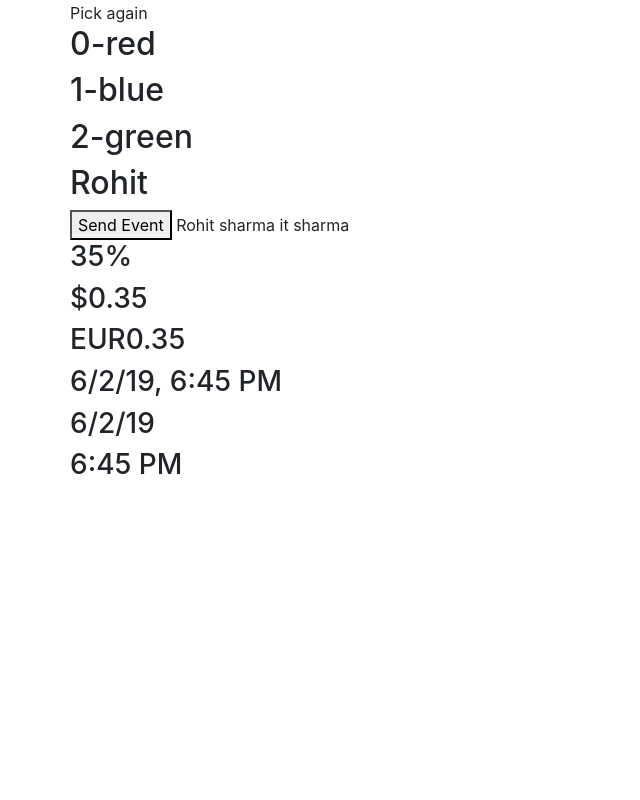
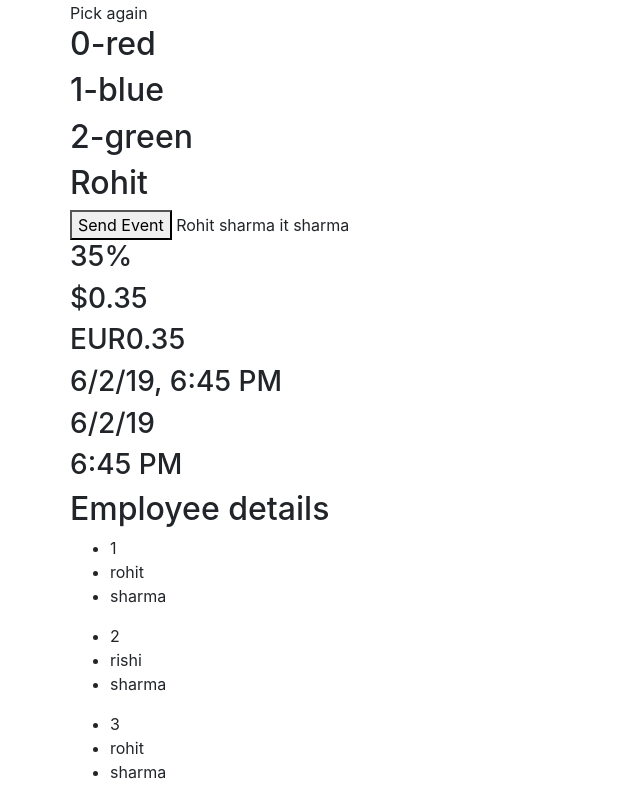
Before and after one commit to rohits2712/Angular, an Angular app: page / in a window 1280 px wide. Shown: the part 1139-1939 px from the top of the page, without its empty margins (0-640 px from the left). Before the commit the page ends 1629 px from the top, so only its background shows below. Built offline with nearby package versions, Linux system fonts and the light colour scheme.

Commit message:
Implementing and using services

```diff
--- a/src/app/app.component.html
+++ b/src/app/app.component.html
@@ -13,7 +13,7 @@
   <div class="row">
     <div class="col-xs-12">
     <app-display (childEvent)="message=$event" [parentData]="Appuser"></app-display>
-
+    <app-employee-detail></app-employee-detail>
     </div>
   </div>
 </div>
--- /dev/null
+++ b/src/app/employee-detail/employee-detail.component.html
@@ -0,0 +1,9 @@
+<h2>
+  Employee details
+</h2>
+
+<ul *ngFor="let employee of employees">
+  <li>{{employee.id}}</li>
+  <li>{{employee.firstname}}</li>
+  <li>{{employee.surname}}</li>
+</ul>
--- /dev/null
+++ b/src/app/employee-detail/employee-detail.component.ts
@@ -0,0 +1,18 @@
+import { Component, OnInit } from '@angular/core';
+import {EmployeeServiceService} from '../employee-service.service';
+
+@Component({
+  selector: 'app-employee-detail',
+  templateUrl: './employee-detail.component.html',
+  styleUrls: ['./employee-detail.component.css']
+})
+export class EmployeeDetailComponent implements OnInit {
+
+  public employees = [];
+  constructor(private _employeeservice:EmployeeServiceService) { }
+
+  ngOnInit() {
+    this.employees = this._employeeservice.getEmployees();
+  }
+
+}
--- /dev/null
+++ b/src/app/employee-service.service.ts
@@ -0,0 +1,17 @@
+import { Injectable } from '@angular/core';
+
+@Injectable({
+  providedIn: 'root'
+})
+export class EmployeeServiceService {
+
+  constructor() { }
+  getEmployees(){
+      return [
+        {"id":1, "firstname":"rohit", "surname":"sharma"},
+        {"id":2, "firstname":"rishi", "surname":"sharma"},
+        {"id":3, "firstname":"rohit", "surname":"sharma"}
+      ]
+
+  }
+}
```
Also changed, not shown: src/app/app.module.ts (+5 -2 lines), src/app/employee-detail/employee-detail.component.css (added).
